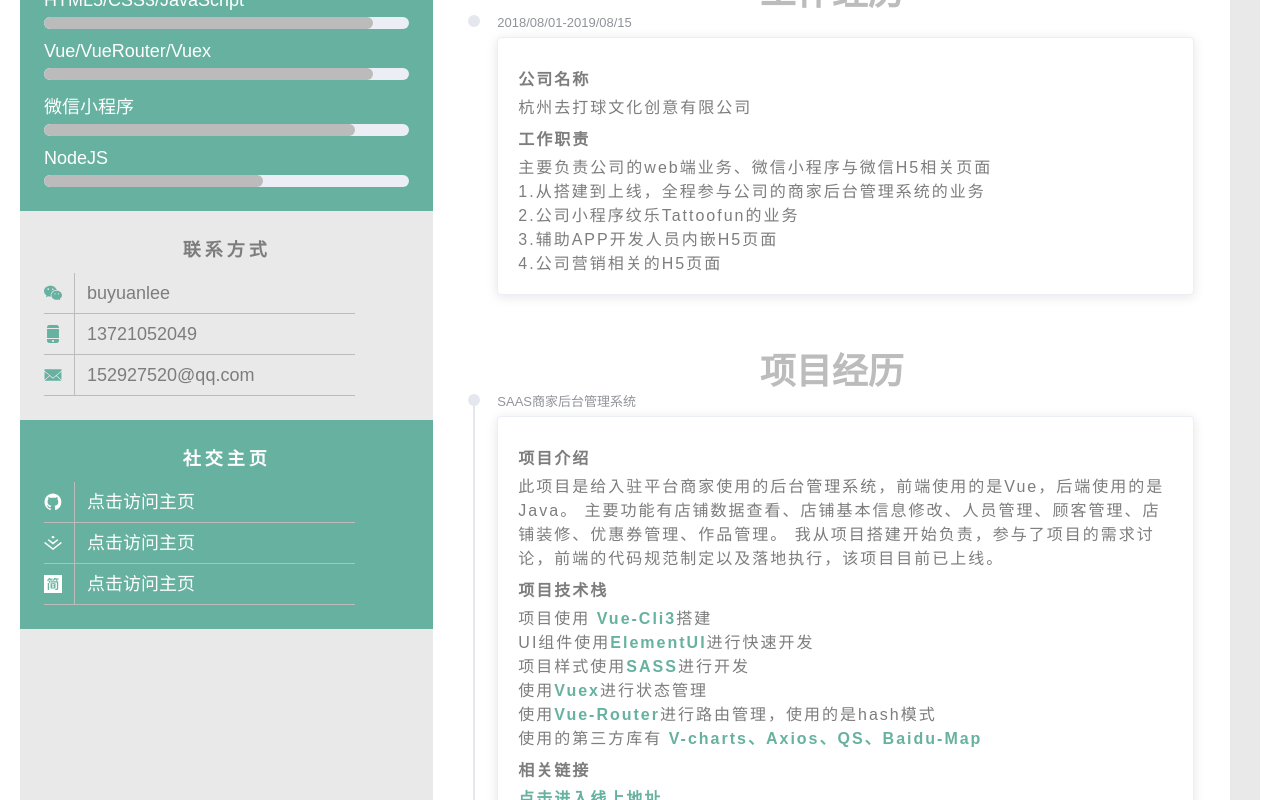
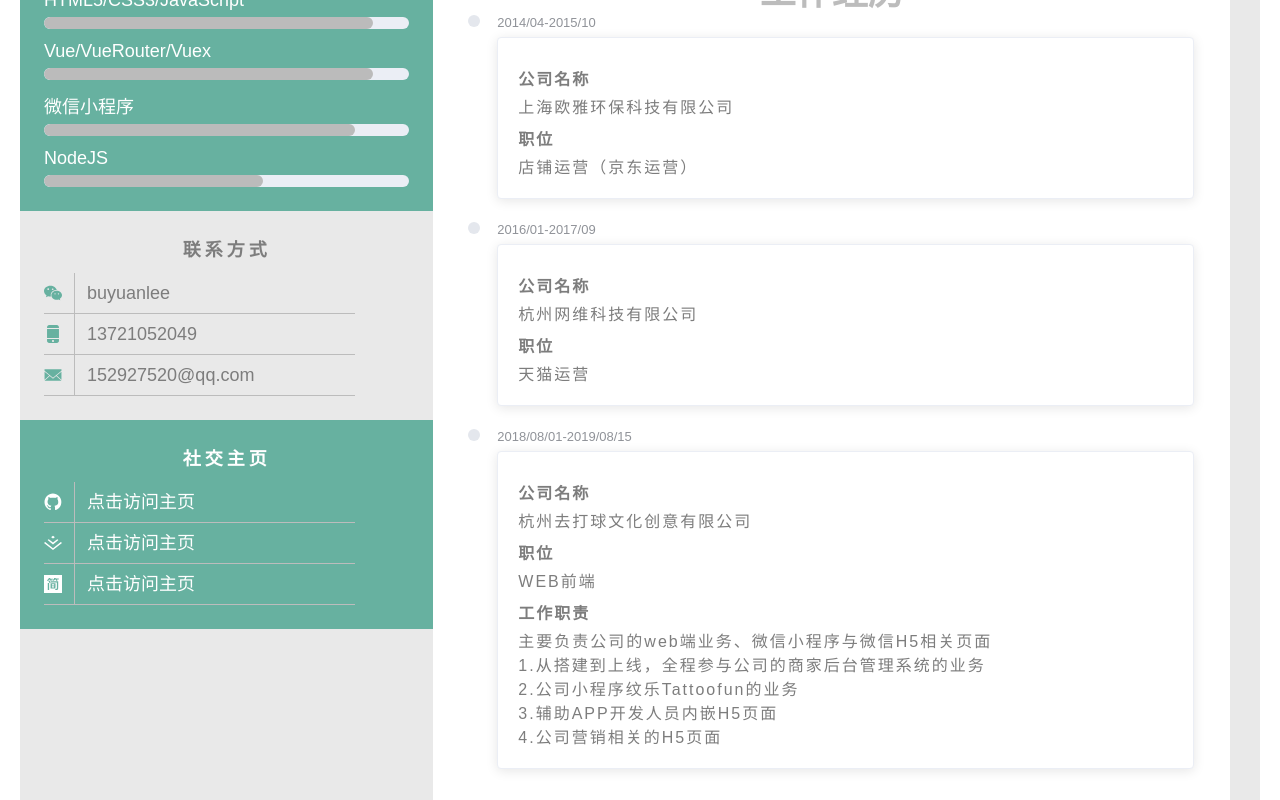
Before and after one commit to buyuanlee/resume-2019, a Vue app: page / in a window 1280 px wide. Shown: the part 540-1340 px from the top of the page. Built offline with nearby package versions, Linux system fonts and the light colour scheme.

Commit message:
增加工作经历

```diff
--- a/src/components/Page.vue
+++ b/src/components/Page.vue
@@ -86,10 +86,32 @@
 					<div class="job content-item">
 						<span class="item-title">工作经历</span>
 						<el-timeline>
+							<el-timeline-item timestamp="2014/04-2015/10" placement="top">
+								<el-card class="card">
+									<h4>公司名称</h4>
+									<span>上海欧雅环保科技有限公司</span>
+									<h4>职位</h4>
+									<span>店铺运营（京东运营）</span><br>
+								</el-card>
+							</el-timeline-item>
+						</el-timeline>
+						<el-timeline>
+							<el-timeline-item timestamp="2016/01-2017/09" placement="top">
+								<el-card class="card">
+									<h4>公司名称</h4>
+									<span>杭州网维科技有限公司</span>
+									<h4>职位</h4>
+									<span>天猫运营</span><br>
+								</el-card>
+							</el-timeline-item>
+						</el-timeline>
+						<el-timeline>
 							<el-timeline-item timestamp="2018/08/01-2019/08/15" placement="top">
 								<el-card class="card">
 									<h4>公司名称</h4>
 									<span>杭州去打球文化创意有限公司</span>
+									<h4>职位</h4>
+									<span>WEB前端</span><br>
 									<h4>工作职责</h4>
 									<span>主要负责公司的web端业务、微信小程序与微信H5相关页面</span><br>
 									<span>1.从搭建到上线，全程参与公司的商家后台管理系统的业务</span><br>
```
